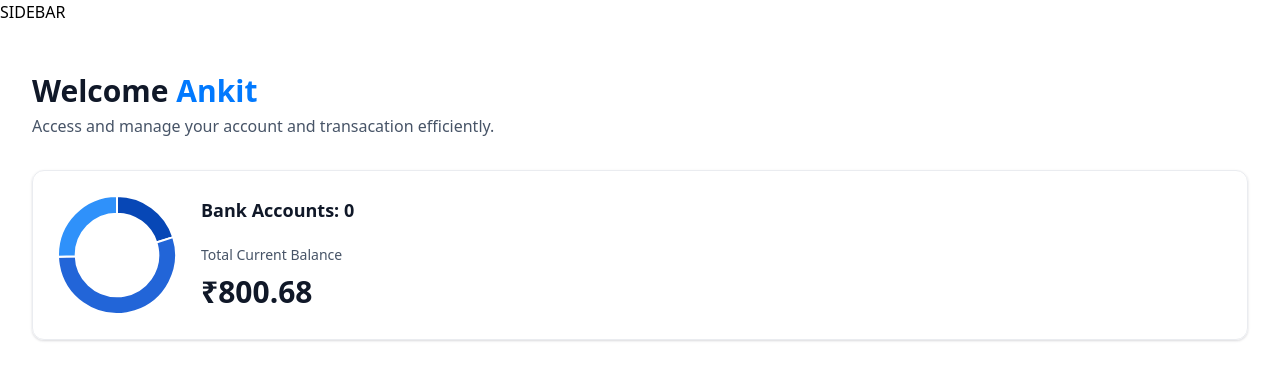
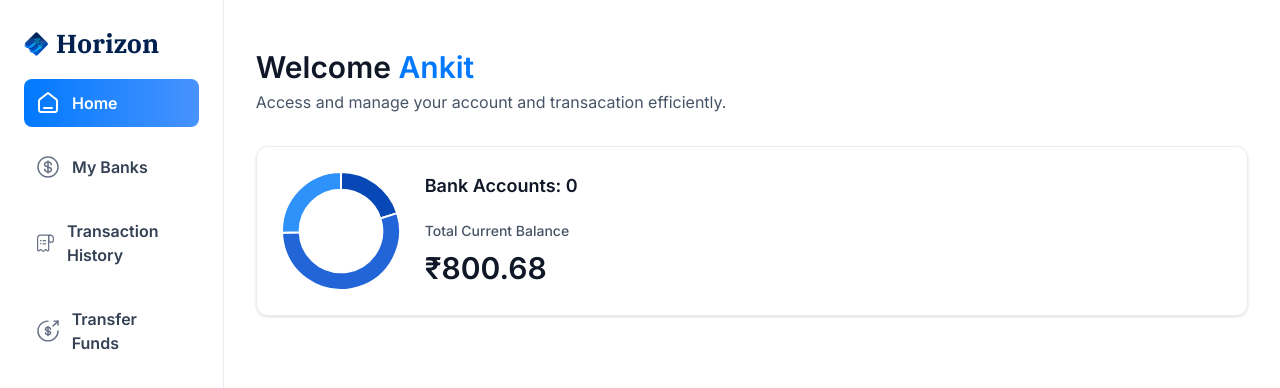
Before and after one commit to ankitkr-04/horizon, a Next.js app: page / in a window 1280 px wide. Shown: the top 388 px of the page. Built offline with nearby package versions, Linux system fonts and the light colour scheme.

Commit message:
build sidebar

```diff
--- a/app/(root)/layout.tsx
+++ b/app/(root)/layout.tsx
@@ -1,11 +1,15 @@
+import Sidebar from "@/components/Sidebar";
+
 export default function RootLayout({
     children,
 }: Readonly<{
     children: React.ReactNode;
 }>) {
+    const loggedIn = { firstName: "Ankit", lastName: "Kumar" };
     return (
-        <main>
-            SIDEBAR
+        <main className="flex h-screen w-full font-inter">
+            <Sidebar user={loggedIn} />
+
             {children}
         </main>
     );
--- /dev/null
+++ b/components/Sidebar.tsx
@@ -0,0 +1,58 @@
+'use client'
+import { sidebarLinks } from '@/constants'
+import { cn } from '@/lib/utils'
+import Image from 'next/image'
+import Link from 'next/link'
+import { usePathname } from 'next/navigation'
+import React from 'react'
+
+const Sidebar = ({ user }: SiderbarProps) => {
+    const pathname = usePathname();
+
+
+    return (
+        <section className='sidebar'>
+            <nav className='flex flex-col gap-4'>
+                <Link href='/' className='cursor-pointer flex items-center gap-2'>
+                    <Image
+                        src='/icons/logo.svg'
+                        width={34}
+                        height={34}
+                        alt='Horizon Logo'
+                        className='size-[24px] max-xl:size-14'
+                    />
+                    <h1 className='sidebar-logo'>Horizon</h1>
+                </Link>
+
+                {sidebarLinks.map((link) => {
+                    const isActive = pathname === link.route || pathname.startsWith(`${link.route}/`);
+                    return (
+                        <Link
+                            href={link.route}
+                            key={link.label}
+                            className={cn('sidebar-link', { 'bg-bank-gradient': isActive })}
+                        >
+                            <div className='relative size-6'>
+                                <Image
+                                    src={link.imgURL}
+                                    alt={link.label}
+                                    fill
+                                    className={cn({ 'brightness-[3] invert-0': isActive })}
+
+                                />
+                            </div>
+                            <p className={cn('sidebar-label', { '!text-white': isActive })}>
+                                {link.label}
+                            </p>
+                        </Link>
+                    )
+                })}
+                USER
+            </nav>
+            FOOTER
+
+        </section>
+    )
+}
+
+export default Sidebar
```
